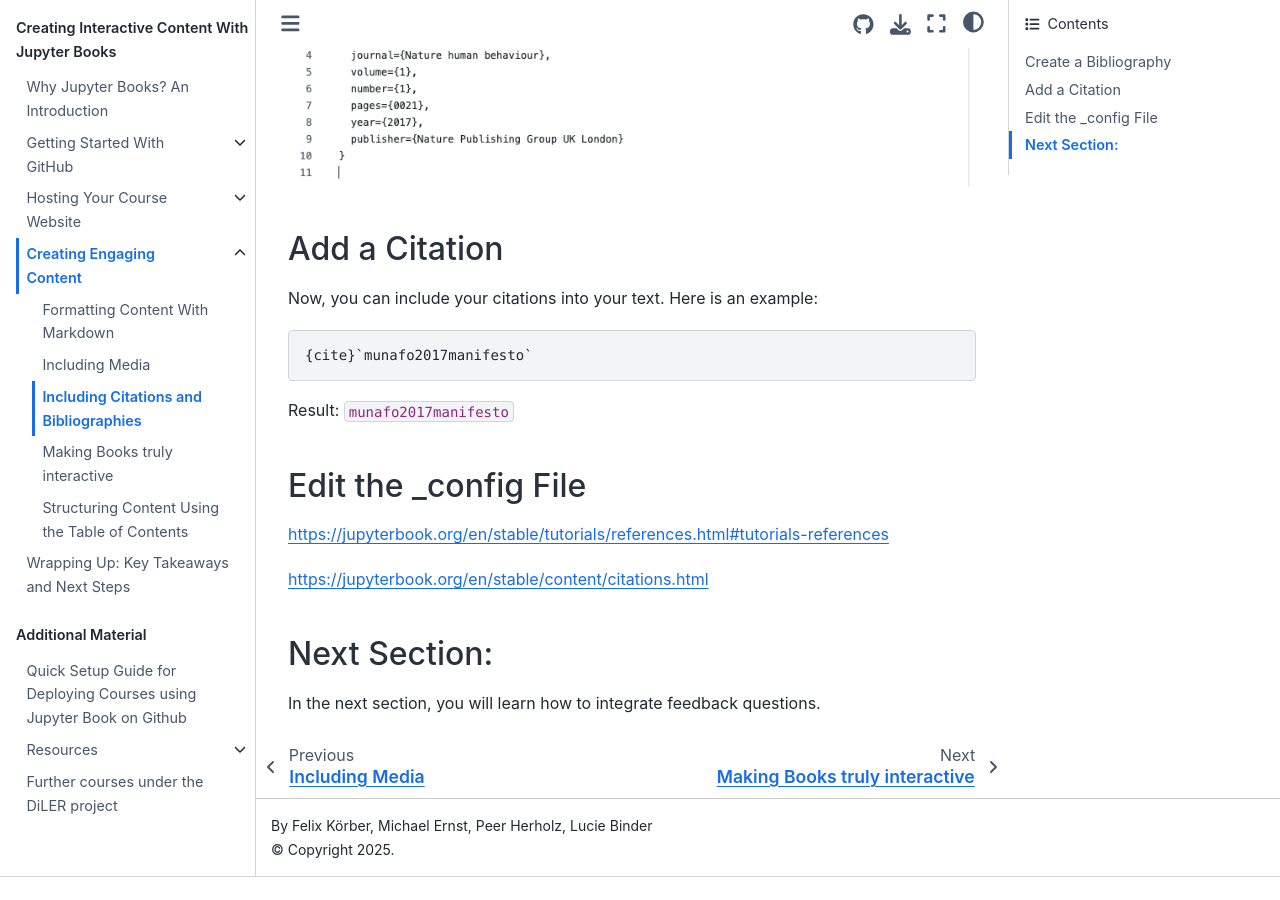
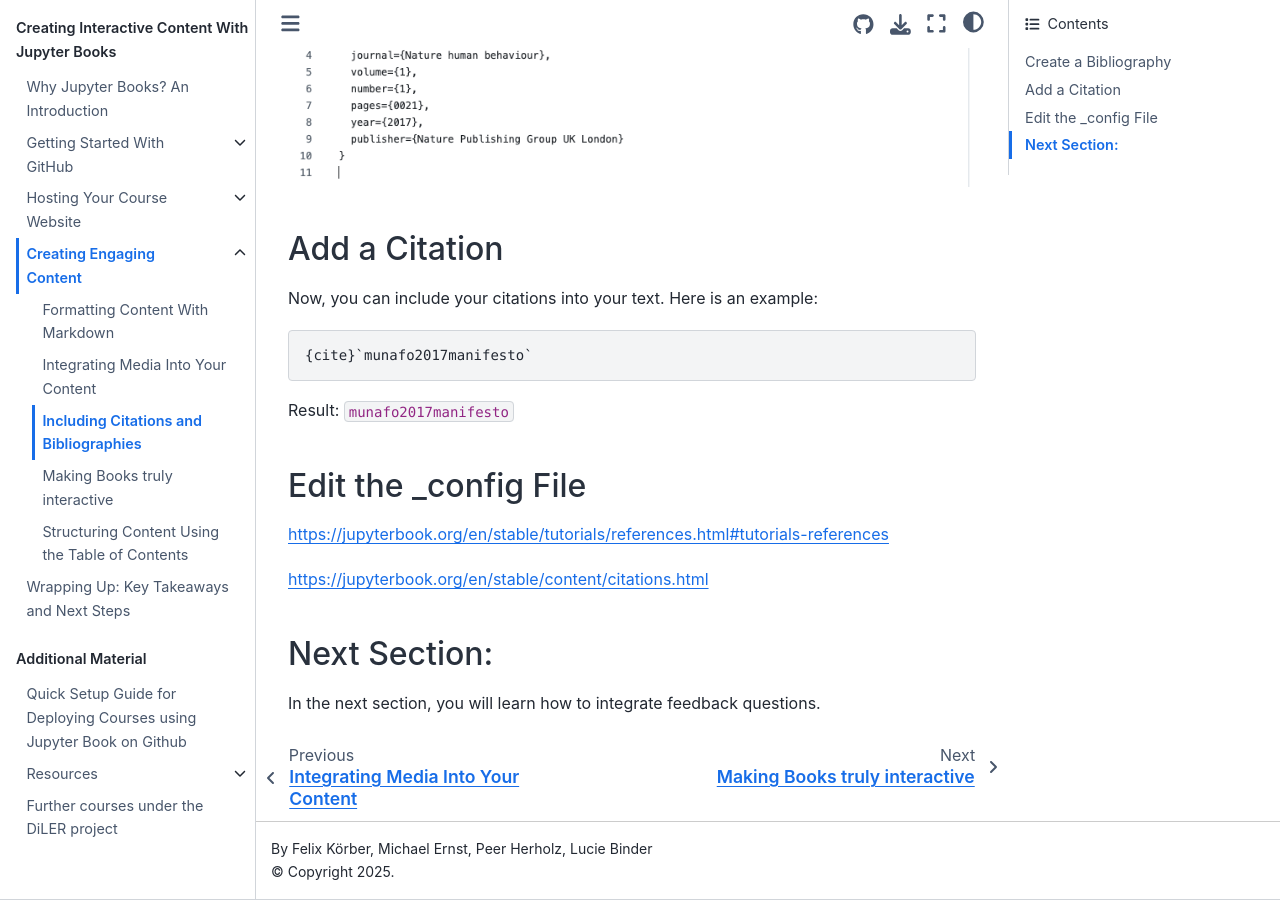
Before and after one commit to M-earnest/tutorial_jupyter_books, a Jupyter Book: the page built from content/3_create/citations.md, in a window 1280 px wide and 900 px high, scrolled down 587 px. Built offline with Jupyter Book 1.0.4 settings and Sphinx 7.4.7 and the Sphinx Book theme 1.1.4, drawn with Linux system fonts in a browser that asks for light colours; pages that are not in the unit, such as notebooks, are missing from menus; cross-references to code outside the pages are shown as plain code; before the commit the page ends 1464 px from its top, so only the background shows below that; some of the changed text lies outside the part shown.

Commit message:
Update media.md
Changed title

```diff
--- a/content/3_create/media.md
+++ b/content/3_create/media.md
@@ -1,4 +1,4 @@
-# Including Media
+# Integrating Media Into Your Content
 In this section, you will learn how to embed images, videos, presentations, and GIFs into your course.
 
 ## Images
```
